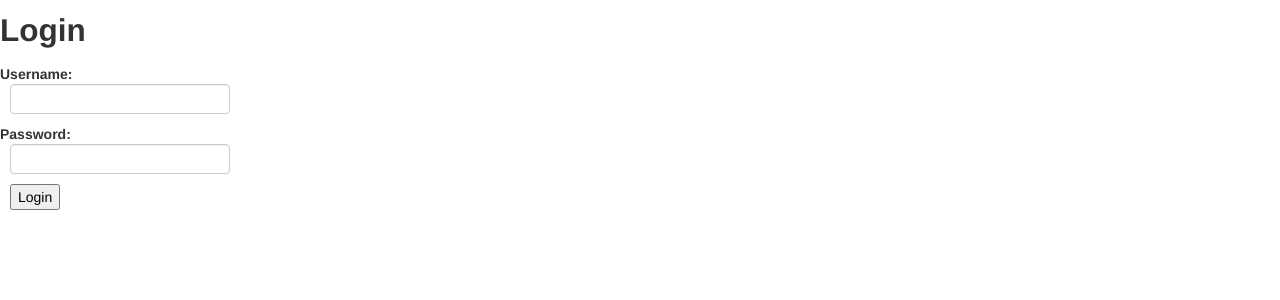
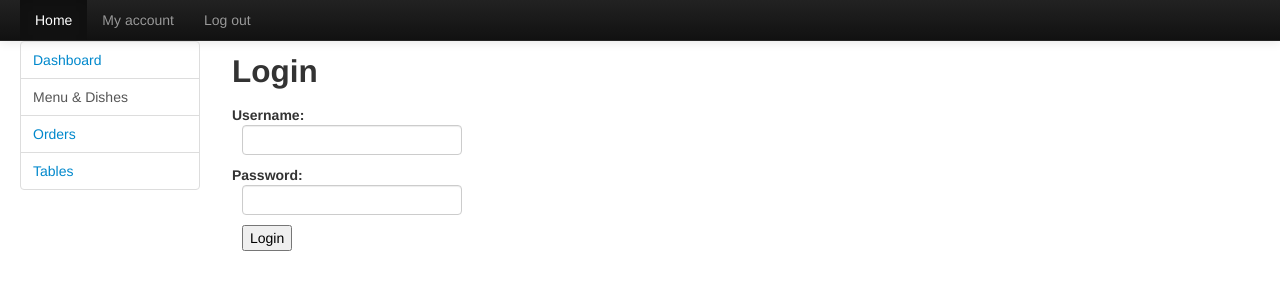
Before and after one commit to necronet/kitchkitch, a Flask app: page /login/ in a window 1280 px wide. Shown: the top 300 px of the page. Run offline with Flask 2, Linux system fonts and the light colour scheme; parts of the project's set-up code (start-up, migrations or seed data) failed here and were passed over; some libraries are stand-ins or nearby versions.

Commit message:
Improve templating with bootstrap

```diff
--- a/kitch/templates/layout.html
+++ b/kitch/templates/layout.html
@@ -7,10 +7,38 @@
 <script src="{{ url_for('static', filename='js/lib/bootstrap.js') }}"></script>
   <div>
   {% if current_user.is_authenticated() %}
-    <a href="#logout">Log out</a>
+
   {% endif %}
   </div>
-  {% block body %}{% endblock %}
+
+<div class="navbar navbar-inverse navbar-static-top">
+  <div class="navbar-inner">
+    <ul class="nav">
+      <li class="active"><a href="#">Home</a></li>
+      <li><a href="#myaccount">My account</a></li>
+      <li><a href="#logout">Log out</a></li>
+    </ul>
+
+  </div>
+</div>
+
+  <div class="container-fluid">
+  <div class="row-fluid">
+    <div class="span2">
+      <ul class="nav nav-tabs nav-stacked">
+        <li ><a href="#menu">Dashboard</a> </li>
+        <li class="active"><a href="#menu">Menu & Dishes</a> </li>
+        <li ><a href="#order">Orders</a></li>
+        <li ><a href="#tables">Tables</a></li>
+      </ul>
+    </div>
+    <div class="span10">
+    <div id="container">
+    {% block body %}{% endblock %}
+    </div>
+    </div>
+  </div>
+  </div>
     <!--
   {% for message in get_flashed_messages() %}
     <div class=message>{{ message }}</div>
```
